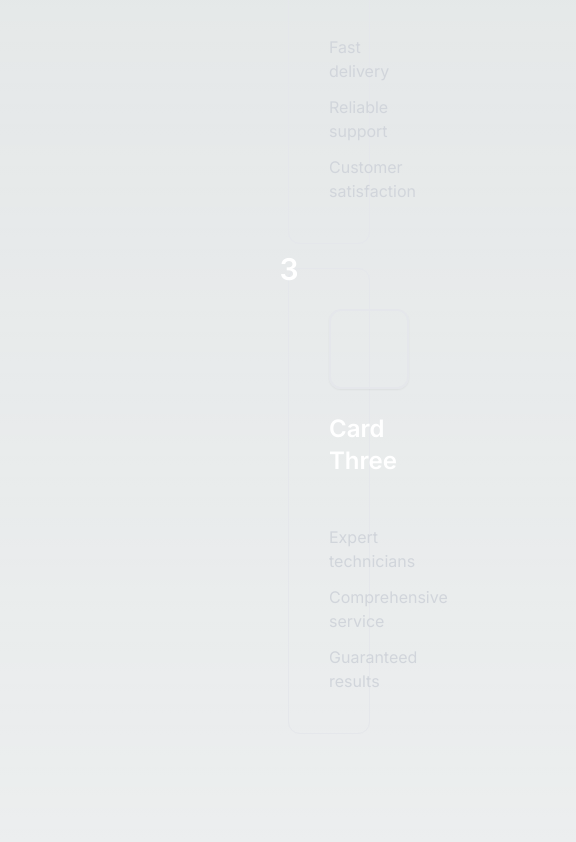
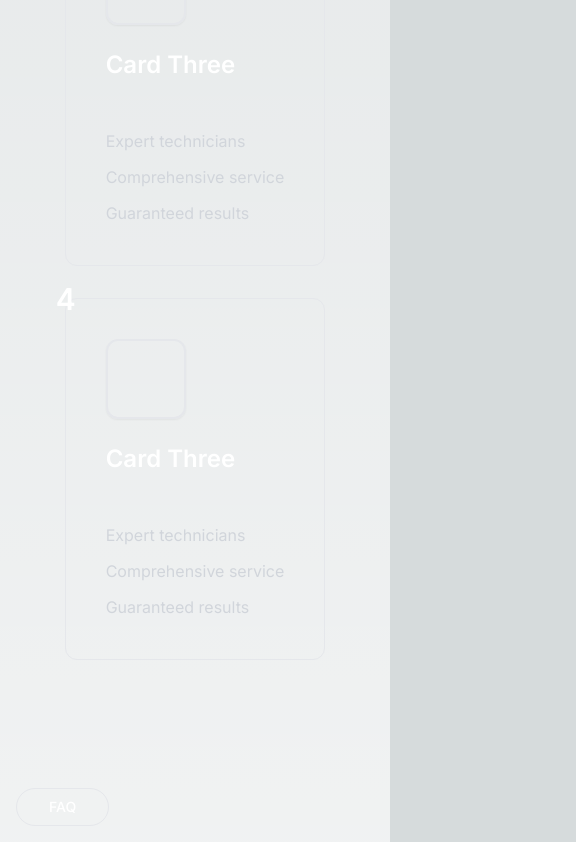
Before and after one commit to Inhorni/ED-El-Fleisch, a Next.js app: page / in a window 390 px wide. Shown: the part 1978-2820 px from the top of the page, 576 px wide, since content can reach past the window. Built offline with nearby package versions, Linux system fonts and the light colour scheme.

Commit message:
Updated FaqSection and Service components with changes to CSS classes (Everything responsive) and added a new service item

```diff
--- a/src/app/components/faq.jsx
+++ b/src/app/components/faq.jsx
@@ -31,7 +31,7 @@ function FaqSection() {
     };
 
     return (
-        <section className="mt-[4rem] lg:pt-[8rem] pb-16 px-[18rem] mq-sections">
+        <section className="mt-[4rem] lg:pt-[8rem] px-4 pb-16  mq-sections md:px-[18rem]">
             <Title title="Oft Gefragte Fragen" label="FAQ" />
             <div className="mt-[5rem] grid grid-cols-1 md:grid-cols-2 gap-8">
                 {faqs.map((faq, index) => {
--- a/src/app/components/service.jsx
+++ b/src/app/components/service.jsx
@@ -29,19 +29,28 @@ const services = [
       "Guaranteed results",
     ],
   },
+  {
+    icon: "",
+    title: "Card Three",
+    bulletPoints: [
+      "Expert technicians",
+      "Comprehensive service",
+      "Guaranteed results",
+    ],
+  },
   // Add more services as needed
 ];
 
 function Service() {
   return (
-    <section className="mt-[4rem] lg:pt-[8rem] pb-16 px-[18rem] mq-sections">
+    <section className="mt-[4rem] lg:pt-[8rem] px-4 pb-16 mq-sections md:px-[18rem]">
       <Title title="Lorem ipsum dolor sit amet" label="Our Services" />
-      <div className="mt-[5rem] grid grid-cols-1 xl:grid-cols-3 gap-6 md:grid-cols-2">
+      <div className="flex flex-wrap mt-[5rem] flex-col gap-8 items-center w-full justify-between md:flex-row">
         {services.map((service, index) => {
           return (
             <div
               key={index}
-              className="relative p-10 flex flex-col text-white border border-colour-1 rounded-xl"
+              className="relative p-10 flex flex-col  text-white border border-colour-1 rounded-xl md:w-1/5"
             >
               <div className="bg-2 self-start w-[5rem] h-[5rem] flex justify-center items-center rounded-xl border-2 border-colour-2 shadow-sm">
                 <span className="text-5xl text-gray-300">{service.icon}</span>
```
